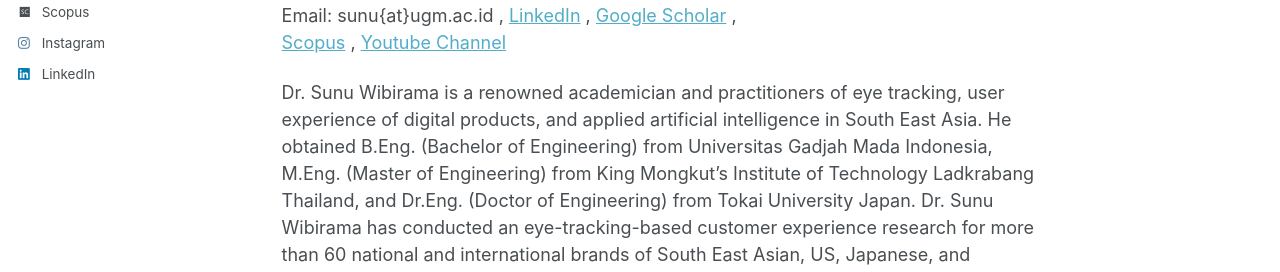
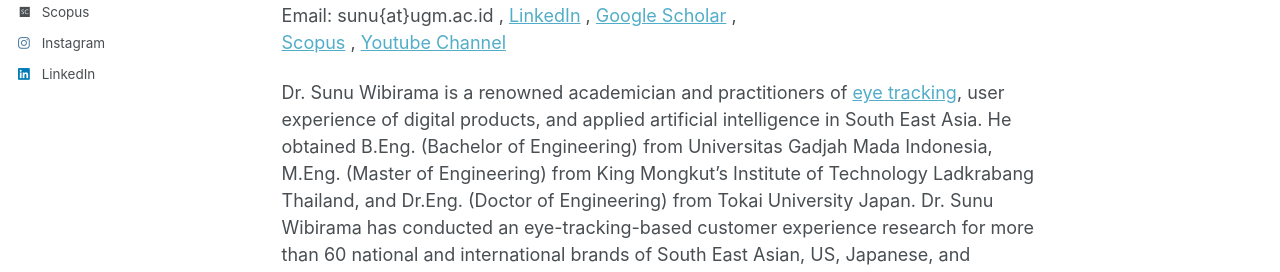
Before and after one commit to wibirama/wibirama.github.io, a Jekyll site: the page built from _pages/about.md, in a window 1280 px wide and 900 px high. Shown: the part 429-701 px from the top of the window. Built offline with Jekyll 4.4.1, drawn with Linux system fonts in a browser that asks for light colours; some web fonts are replaced; a script that is not in the unit is left out; part of the change alters nothing that is shown; some of the changed text lies outside the part shown.

Commit message:
Update about.md

```diff
--- a/_pages/about.md
+++ b/_pages/about.md
@@ -15,7 +15,7 @@ Email: sunu{at}ugm.ac.id , [LinkedIn](https://www.linkedin.com/in/sunuwibirama)
 [Scopus](https://www.scopus.com/authid/detail.uri?authorId=26654457700) , [Youtube Channel](http://youtube.com/wibirama) <br>
 
 
-Dr. Sunu Wibirama is a renowned academician and practitioners of eye tracking, user experience of digital products, and applied artificial intelligence in South East Asia. He obtained B.Eng. (Bachelor of Engineering) from Universitas Gadjah Mada Indonesia, M.Eng. (Master of Engineering) from King Mongkut’s Institute of Technology Ladkrabang Thailand, and Dr.Eng. (Doctor of Engineering) from Tokai University Japan. Dr. Sunu Wibirama has conducted an eye-tracking-based customer experience research for more than 60 national and international brands of South East Asian, US, Japanese, and Europeans companies with more than 500 participants. He has been invited to investigate visibility of digital media for various business, including transportation, cosmetics, health, kids products, food and drinks, telecommunication, and e-commerce.
+Dr. Sunu Wibirama is a renowned academician and practitioners of [eye tracking](https://www.youtube.com/watch?v=XlTbF-qvRQY), user experience of digital products, and applied artificial intelligence in South East Asia. He obtained B.Eng. (Bachelor of Engineering) from Universitas Gadjah Mada Indonesia, M.Eng. (Master of Engineering) from King Mongkut’s Institute of Technology Ladkrabang Thailand, and Dr.Eng. (Doctor of Engineering) from Tokai University Japan. Dr. Sunu Wibirama has conducted an eye-tracking-based customer experience research for more than 60 national and international brands of South East Asian, US, Japanese, and Europeans companies with more than 500 participants. He has been invited to investigate visibility of digital media for various business, including transportation, cosmetics, health, kids products, food and drinks, telecommunication, and e-commerce.
 
 Dr. Sunu Wibirama is also an associate professor at the Department of Electrical and Information Engineering, Universitas Gadjah Mada, Indonesia. He served as Indonesian representative for Governing Board of International Association for Pattern Recognition from 2019-2023. He was the Chair of IEEE Systems, Man, and Cybernetics Indonesia Chapter from 2019-2024. He is currently [the Vice Chair of IEEE Indonesia Section](https://ieee.id/officers/). As an academician, Dr. Sunu Wibirama has been recognized as the first expert in Indonesia that dedicates more than 10 years of his academic career to work on intelligent user experience engineering field where he investigates and develops various intelligent systems based on eye tracking technology and machine learning.
 
```
